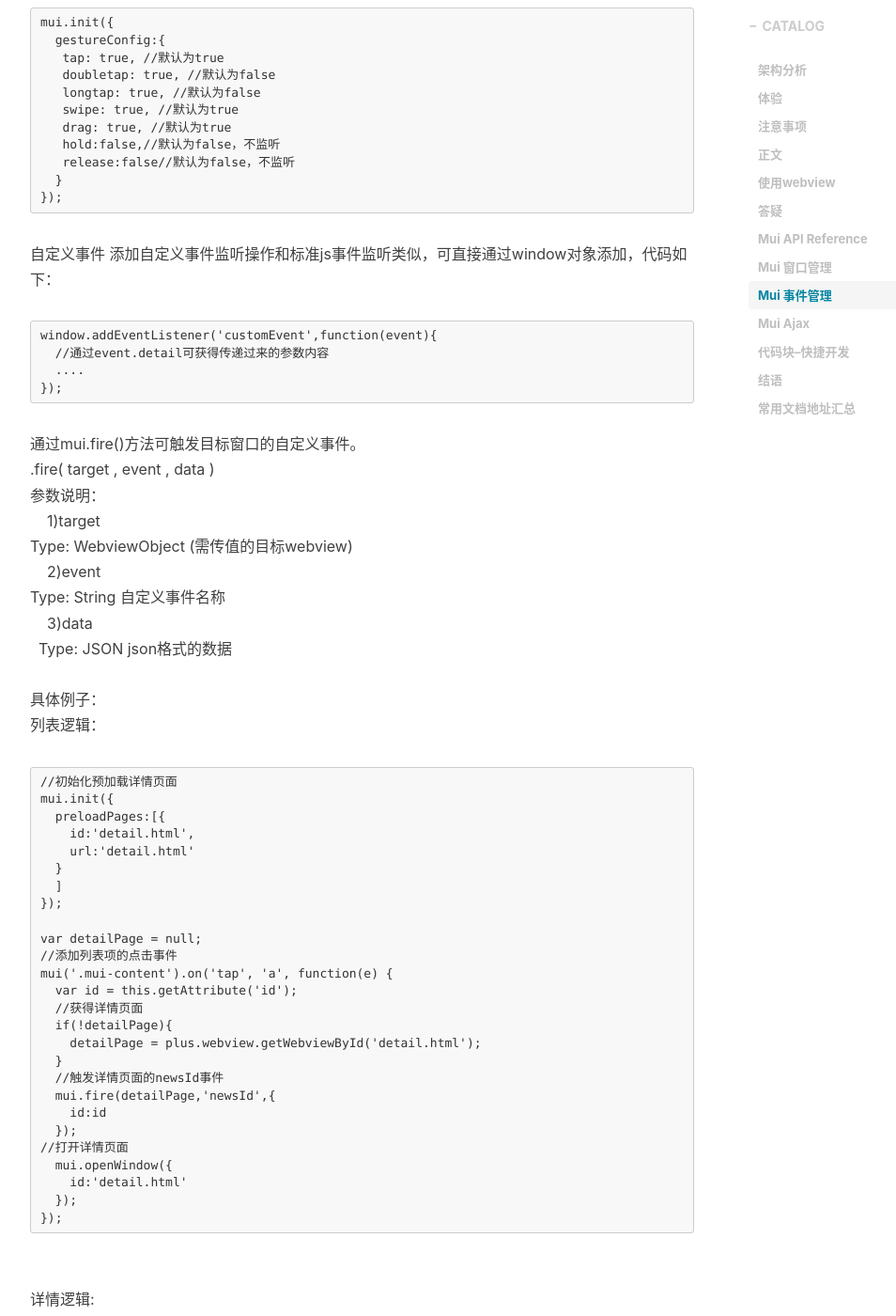
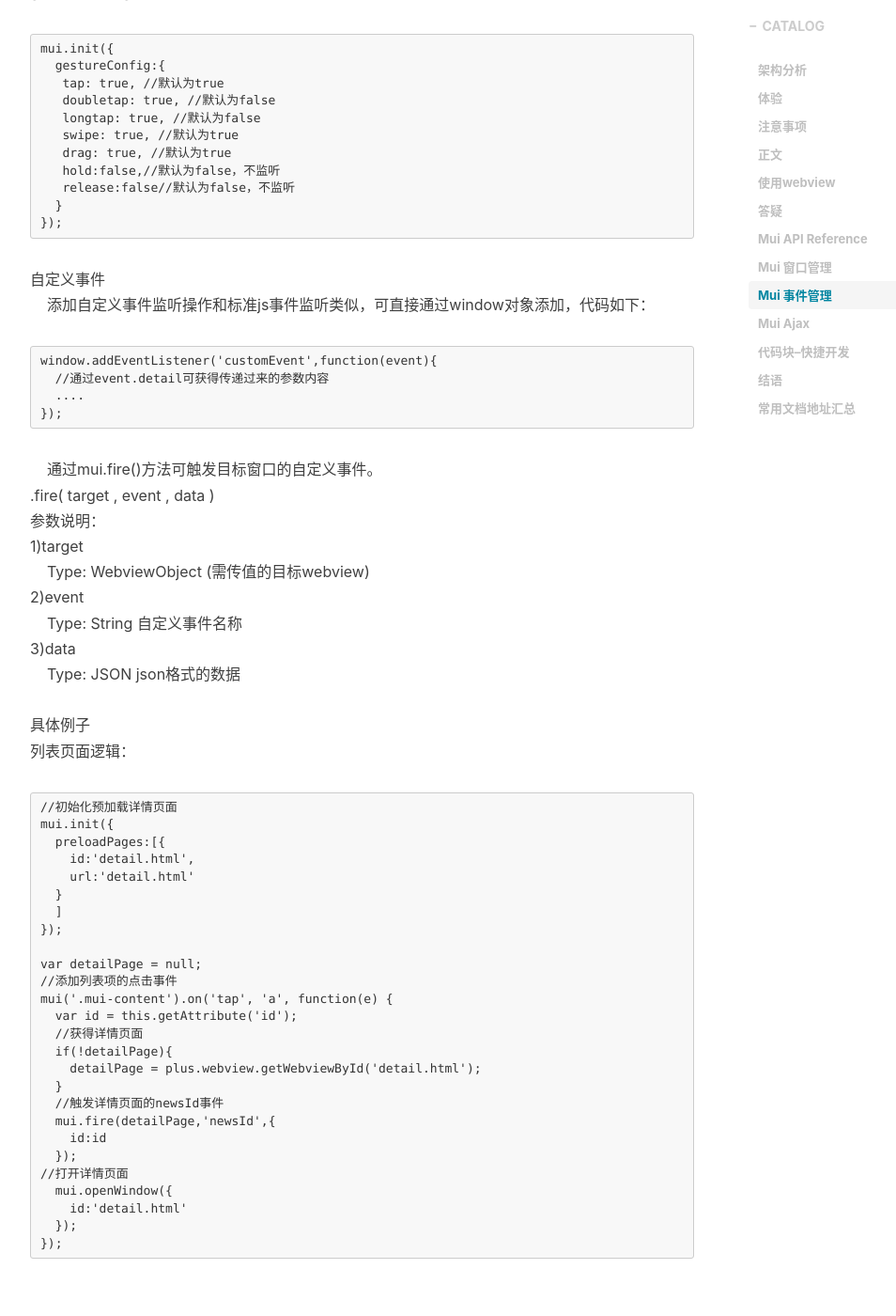
Before and after one commit to 00feng00/00feng00.github.io, a Jekyll site: the page built from _posts/2018-11-18-mui-instructions.markdown, in a window 1280 px wide and 1400 px high, scrolled down 12753 px. Shown: the whole window at 94% size, without its empty margins (233-1187 px from the left). Built offline with Jekyll 4.4.1, drawn with Linux system fonts in a browser that asks for light colours; nearby versions of some CDN libraries; comment, search, counter and statistics services are not loaded; some of the changed text lies outside the part shown.

Commit message:
Update 2018-11-18-mui-instructions.markdown

````diff
--- a/_posts/2018-11-18-mui-instructions.markdown
+++ b/_posts/2018-11-18-mui-instructions.markdown
@@ -21,7 +21,7 @@
 <br/>
 具体分析：<br/>
 一丶在邮我行发布APP<br/>
-&nbsp;&nbsp;基于普元的壳子，我们使用webview，这样就可以使用Mui来开发我们的APP应用。（具体的代码后面会具体分析）<br/>
+&nbsp;&nbsp;&nbsp;&nbsp;基于普元的壳子，我们使用webview，这样就可以使用Mui来开发我们的APP应用。（具体的代码后面会具体分析）<br/>
 有了H5开发，所以，我们一套代码就可以在微信丶支付宝丶邮我行丶Android丶IOS上运行了。<br/>
 H5的技术栈有好几种，这里个人推荐使用VUE，因为后面的更新迭代，我们可能会使用MUI最新的一套uni-app，它是基于Vue的，为了之后修改少部分的代码就可以更新迭代。之所以现在还不使用这套uni-app，因为它目前发布了小程序丶APP，还没有发布H5版本的，后面会发布的。<br/>
 （额外的一点VUE3.0国内将在11.24发布，more faster more easier）<br/>
@@ -31,10 +31,10 @@
 (MUI后面我们会讲很详细的)<br/>
 <br/>
 三丶服务端<br/>
-&nbsp;&nbsp;服务端我们使用JAVA，这里需要注意一点，后端开发人员要处理允许跨域调用，而且要允许option的访问，对option进行过滤。<br/>
+&nbsp;&nbsp;&nbsp;&nbsp;服务端我们使用JAVA，这里需要注意一点，后端开发人员要处理允许跨域调用，而且要允许option的访问，对option进行过滤。<br/>
 <br/>
 ## 体验
-&nbsp;&nbsp;从上面的架构分析，我们可以很清晰的看到，我们是使用H5来开发的。<br/>
+&nbsp;&nbsp;&nbsp;&nbsp;从上面的架构分析，我们可以很清晰的看到，我们是使用H5来开发的。<br/>
 MUI UI 控件:<br/>
 <img src="https://00feng00.github.io/img/mui-code-m.png"> <br/>
 <br/>
@@ -47,13 +47,13 @@
 后端开发人员需要注意一点：允许跨域调用，而且要允许option的访问，对option进行过滤。<br/>
 
 ## 注意事项
-在讲解代码之前，我们要注意几个点：<br/>
+&nbsp;&nbsp;&nbsp;&nbsp;在讲解代码之前，我们要注意几个点：<br/>
 1丶固定栏靠前<br/>
 &nbsp;&nbsp;&nbsp;&nbsp;固定栏，就是带有.mui-bar属性的节点，都是基于fixed定位的元素；<br/>
 常见组件包括：<br/>
-顶部导航栏（.mui-bar-nav）、底部工具条(.mui-bar-footer)、底部选项卡（.mui-bar-tab）;<br/>
+&nbsp;&nbsp;&nbsp;&nbsp;顶部导航栏（.mui-bar-nav）、底部工具条(.mui-bar-footer)、底部选项卡（.mui-bar-tab）;<br/>
 这些元素使用时需遵循一个规则：<br/>
-放在.mui-content元素之前，即使是底部工具条和底部选项卡，也要放在.mui-content之前，否则固定栏会遮住部分主内容；<br/>
+&nbsp;&nbsp;&nbsp;&nbsp;放在.mui-content元素之前，即使是底部工具条和底部选项卡，也要放在.mui-content之前，否则固定栏会遮住部分主内容；<br/>
 <br/>
 2丶一切内容都要包裹在mui-content中<br/>
 &nbsp;&nbsp;&nbsp;&nbsp;除了固定栏之外，其它内容都要包裹在.mui-content中，否则就有可能被固定栏遮罩。<br/>
@@ -143,11 +143,11 @@
     }
 ```
 代码分析：<br/>
-在页面写了个按钮和一个显示扫一扫后的结果显示文本。<br/>
+&nbsp;&nbsp;&nbsp;&nbsp;在页面写了个按钮和一个显示扫一扫后的结果显示文本。<br/>
 通过按钮调用邮我行提供的扫一扫API，然后在扫完后调用H5页面的方法，把值设置到H5页面用来显示文本的地方就可以了。<br/>
 <br/>
 温馨提示：<br/>
-上面的例子，我使用了onclick方法，调用事件，这里是给个反面的例子，尽量不要使用click,上面的注意事项也已经讲了。<br/>
+&nbsp;&nbsp;&nbsp;&nbsp;上面的例子，我使用了onclick方法，调用事件，这里是给个反面的例子，尽量不要使用click,上面的注意事项也已经讲了。<br/>
 所以我们的代码要这样写：<br/>
 ```
 document.getElementById('onScale').addEventListener('tap', function() {
@@ -169,8 +169,8 @@
 <img src="https://00feng00.github.io/img/mui-interface-04.png">
 <br/>
 <br/>
-上面的接口参考，我们可以把例子拉下来就可以运行的拉，但是记得一点，这些接口要使用mui打包才能使用。<br/>
-如果是在邮我行上发布的，我们还是得使用上面调用邮我行的例子。<br/>
+&nbsp;&nbsp;&nbsp;&nbsp;上面的接口参考，我们可以把例子拉下来就可以运行的拉，但是记得一点，这些接口要使用mui打包才能使用。<br/>
+&nbsp;&nbsp;&nbsp;&nbsp;如果是在邮我行上发布的，我们还是得使用上面调用邮我行的例子。<br/>
 
 ## Mui 窗口管理
 Mui 窗口管理包括5个部分，分别是：<br/>
@@ -181,9 +181,9 @@
 5.预加载<br/>
 <br/>
 
-从一个页面点击链接跳转到另一个页面,这是我们会经常使用到的。<br/>
-mui的思路是：单webview只承载单个页面的dom，减少dom层级及页面大小；<br/>
-页面切换使用原生动画，将最耗性能的部分交给原生实现.<br/>
+&nbsp;&nbsp;&nbsp;&nbsp;从一个页面点击链接跳转到另一个页面,这是我们会经常使用到的。<br/>
+&nbsp;&nbsp;&nbsp;&nbsp;mui的思路是：单webview只承载单个页面的dom，减少dom层级及页面大小；<br/>
+&nbsp;&nbsp;&nbsp;&nbsp;页面切换使用原生动画，将最耗性能的部分交给原生实现.<br/>
 <br/>
 这里我们讲一个例子，加深大家的理解：<br/>
 html:<br/>
@@ -211,7 +211,7 @@
     })
 ```
 ## Mui 事件管理
-&nbsp;&nbsp;&nbsp;&nbsp;事件管理有以下事件：<br/>
+事件管理有以下事件：<br/>
 1.单击屏幕tap<br/>
 2.双击屏幕doubletap<br/>
 3.长按屏幕longtap<br/>
@@ -225,7 +225,7 @@
 11.拖动中drag<br/>
 12.拖动结束dragend<br/>
 <br/>
-为了开发出更高性能的moble App，mui支持用户根据实际业务需求，通过mui.init方法中的gestureConfig参数，配置具体需要监听的手势事件。<br/>
+&nbsp;&nbsp;&nbsp;&nbsp;为了开发出更高性能的moble App，mui支持用户根据实际业务需求，通过mui.init方法中的gestureConfig参数，配置具体需要监听的手势事件。<br/>
 ```
 mui.init({
   gestureConfig:{
@@ -239,26 +239,26 @@
   }
 });
 ```
-自定义事件
-添加自定义事件监听操作和标准js事件监听类似，可直接通过window对象添加，代码如下：<br/>
+自定义事件<br />
+&nbsp;&nbsp;&nbsp;&nbsp;添加自定义事件监听操作和标准js事件监听类似，可直接通过window对象添加，代码如下：<br/>
 ```
 window.addEventListener('customEvent',function(event){
   //通过event.detail可获得传递过来的参数内容
   ....
 });
 ```
-通过mui.fire()方法可触发目标窗口的自定义事件。<br />
+&nbsp;&nbsp;&nbsp;&nbsp;通过mui.fire()方法可触发目标窗口的自定义事件。<br />
 .fire( target , event , data ) <br />
 参数说明：<br />
-&nbsp;&nbsp;&nbsp;&nbsp;1)target<br />
-Type: WebviewObject (需传值的目标webview)<br />
-&nbsp;&nbsp;&nbsp;&nbsp;2)event<br />
-Type: String 自定义事件名称<br />
-&nbsp;&nbsp;&nbsp;&nbsp;3)data<br />
-&nbsp;&nbsp;Type: JSON json格式的数据<br />
+1)target<br />
+&nbsp;&nbsp;&nbsp;&nbsp;Type: WebviewObject (需传值的目标webview)<br />
+2)event<br />
+&nbsp;&nbsp;&nbsp;&nbsp;Type: String 自定义事件名称<br />
+3)data<br />
+&nbsp;&nbsp;&nbsp;&nbsp;Type: JSON json格式的数据<br />
 <br />
-具体例子：<br />
-列表逻辑：<br />
+具体例子<br />
+列表页面逻辑：<br />
 ```
 //初始化预加载详情页面
 mui.init({
@@ -288,7 +288,7 @@
 });
 ```
 <br />
-详情逻辑:<br />
+详情页面逻辑:<br />
 ```
 //添加newId自定义事件监听
 window.addEventListener('newsId',function(event){
````
Also changed, not shown: other parts of _posts/2018-11-18-mui-instructions.markdown (+3 -3 lines).
